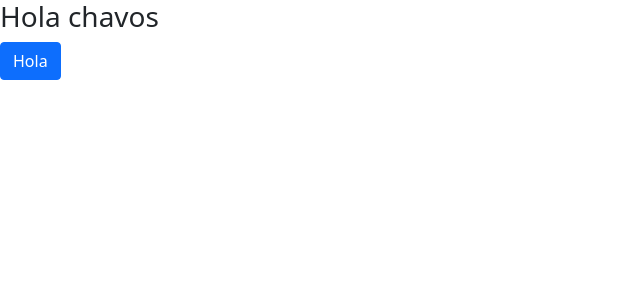
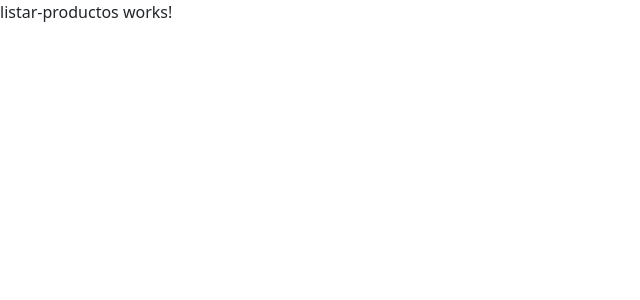
Before and after one commit to JavierGold/learning-angular, an Angular app in the folder mean/cliente/: page / in a window 1280 px wide. Shown: the top 300 px of the page, without its empty margins (0-640 px from the left). Built offline with nearby package versions, Linux system fonts and the light colour scheme.

Commit message:
add routes

```diff
--- a/mean/cliente/src/app/app-routing.module.ts
+++ b/mean/cliente/src/app/app-routing.module.ts
@@ -1,7 +1,14 @@
 import { NgModule } from '@angular/core';
 import { RouterModule, Routes } from '@angular/router';
+import { CrearProductoComponent } from './components/crear-producto/crear-producto.component';
+import { ListarProductosComponent } from './components/listar-productos/listar-productos.component';
 
-const routes: Routes = [];
+const routes: Routes = [
+  {path:'', component: ListarProductosComponent},
+  {path:'crear-producto',component: CrearProductoComponent},
+  {path:'editar-producto/:id',component: CrearProductoComponent},
+  {path:'**',redirectTo:'',pathMatch:'full'}
+];
 
 @NgModule({
   imports: [RouterModule.forRoot(routes)],
--- a/mean/cliente/src/app/app.component.html
+++ b/mean/cliente/src/app/app.component.html
@@ -1,2 +1 @@
-<h3>Hola chavos</h3>
-<button class="btn btn-primary">Hola</button>
+<router-outlet></router-outlet>
```
